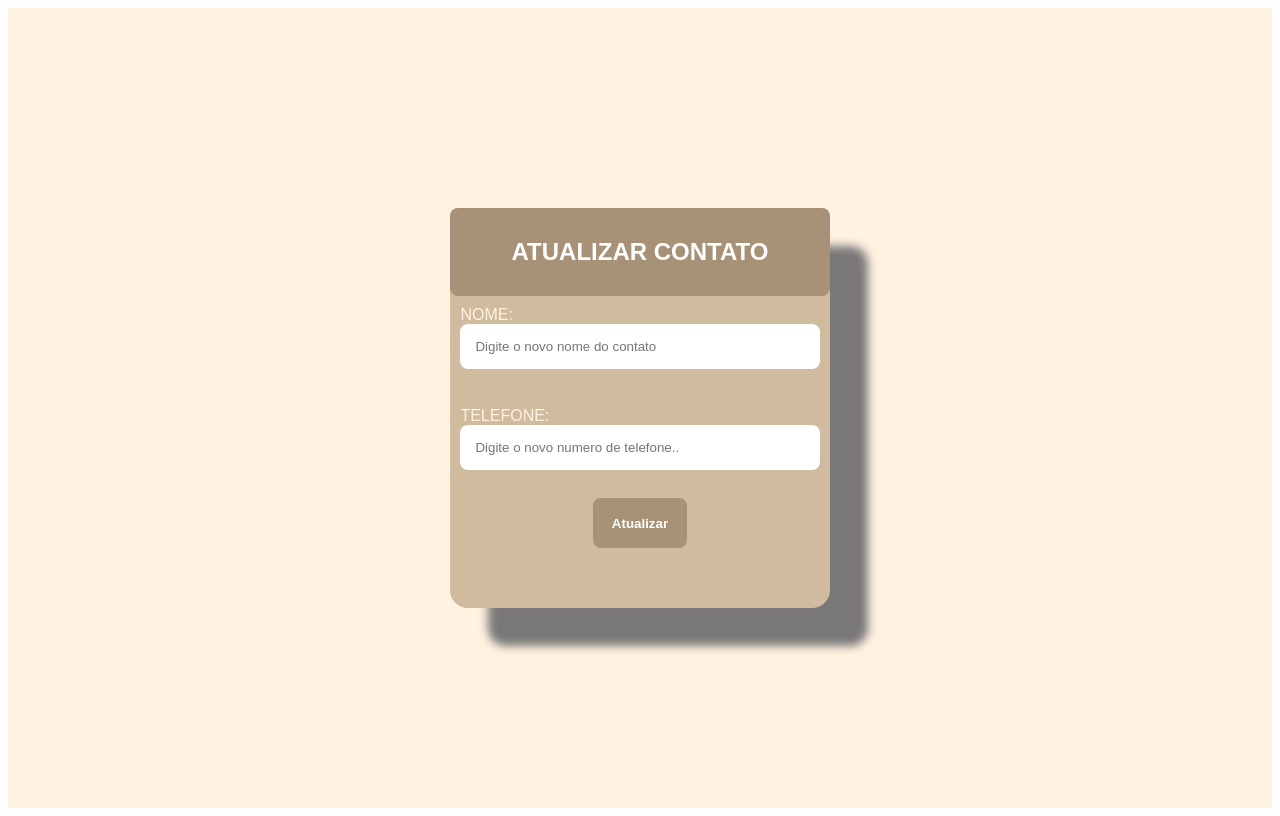
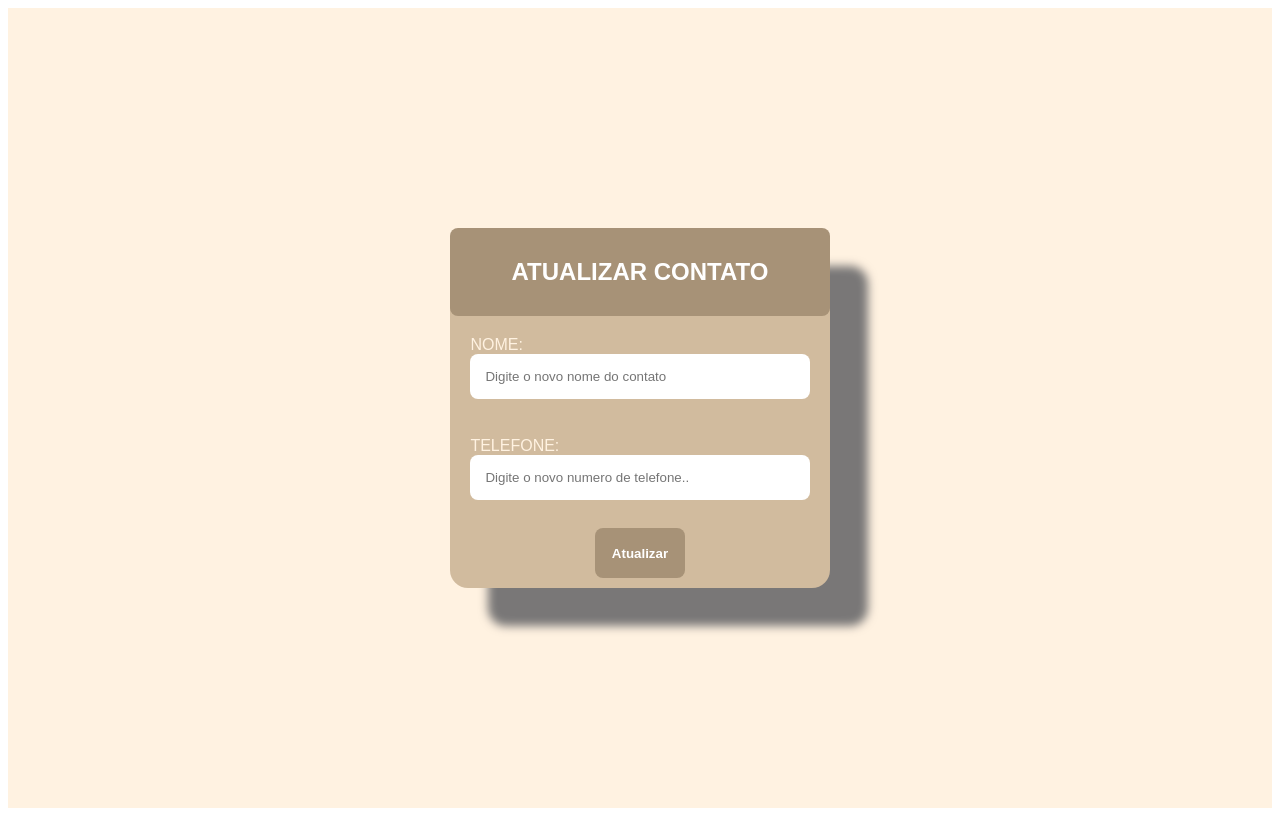
Before and after one commit to luccaao/baserowapi, an Angular app: page /edit-contact/1 in a window 1280 px wide. Built offline with nearby package versions, Linux system fonts and the light colour scheme; no server answers.

Commit message:
mudancas na responsividade

```diff
--- a/src/app/add-contact/add-contact.component.css
+++ b/src/app/add-contact/add-contact.component.css
@@ -12,7 +12,8 @@ body {
     align-items: center;
     background-color: #FFF2E1;
     width: 100%;
-    height: 100vh;
+    min-height: 100vh;
+    height: auto;
 }
 
 .container {
@@ -41,6 +42,7 @@ h2 {
 form {
     display: flex;
     flex-direction: column;
+    padding: 10px;
 }
 
 form div {
--- a/src/app/contact-list/contact-list.component.css
+++ b/src/app/contact-list/contact-list.component.css
@@ -1,6 +1,8 @@
 
 * {
     font-family: sans-serif;
+    margin: 0;
+    padding: 0;
 }
 
 body {
@@ -12,7 +14,8 @@ body {
     align-items: center;
     background-color: #FFF2E1;
     width: 100%;
-    height: 100vh;
+    min-height: 100vh;
+    height: auto;
 }
 
 .container {
@@ -38,7 +41,7 @@ body {
     text-transform: uppercase;
     font-weight: bold;
     background-color: #EAD8C0;
-    gap: 30p;
+    gap: 30px;
 
 
 }
@@ -90,14 +93,16 @@ a {
 ul{
     display: flex;
     width: 90%;
-    justify-content: space-between;
+    justify-content: center;
     align-items: center;
     flex-direction: column;
+
+
 }
 span {
     font-weight: bold;
     background-color: #FFF2E1;
-    width: 200px;
+    min-width: 200px;
     text-align: center;
     align-self: center;
     padding: 10px;
@@ -109,10 +114,12 @@ li {
     align-items: center;
     list-style: none;
     border: 1px solid rgb(90, 80, 33);
+    gap: 10px;
     border-radius: 8px;
     padding: 10px;
     margin: 10px;
-    width: 100%;
+    width: 80%;
+    margin-left: 10%;
     display: flex;
     justify-content: space-between;
 }
@@ -124,13 +131,15 @@ li {
 
 @media screen and (max-width: 768px) {
     .container {
-        width: 90%;
+        width: 80%;
         font-size: 12px;
         margin: 25% 0 25% 0;
     }
 
     ul {
-        width: 80%;
+        width: 90%;
+        display: flex;
+
 
 
     }
@@ -138,6 +147,37 @@ li {
     li {
         align-items: center;
         flex-direction: column;
+
+        gap: 10px;
+        max-width: 100%;
+    }
+
+    li span {
+        align-self: center;
+        text-align: start;
+    }
+
+}
+
+/* media querie para notebook */
+
+@media screen and (min-width:1024px)and ( max-width: 1368px) {
+    .container {
+        width: 75%;
+        font-size: 12px;
+        margin: 25% 0 25% 0;
+    }
+
+    ul {
+        width: 90%;
+        align-self: center;
+
+
+    }
+
+    li {
+        align-items: center;
+        min-width: 100%;
         gap: 10px;
     }
 
--- a/src/app/edit-contact/edit-contact.component.css
+++ b/src/app/edit-contact/edit-contact.component.css
@@ -12,7 +12,8 @@ body {
     align-items: center;
     background-color: #FFF2E1;
     width: 100%;
-    height: 100vh;
+    min-height: 100vh;
+    height: auto;
 }
 
 .container {
@@ -41,6 +42,7 @@ h2 {
 form {
     display: flex;
     flex-direction: column;
+    padding: 10px;
 }
 
 form div {
```
